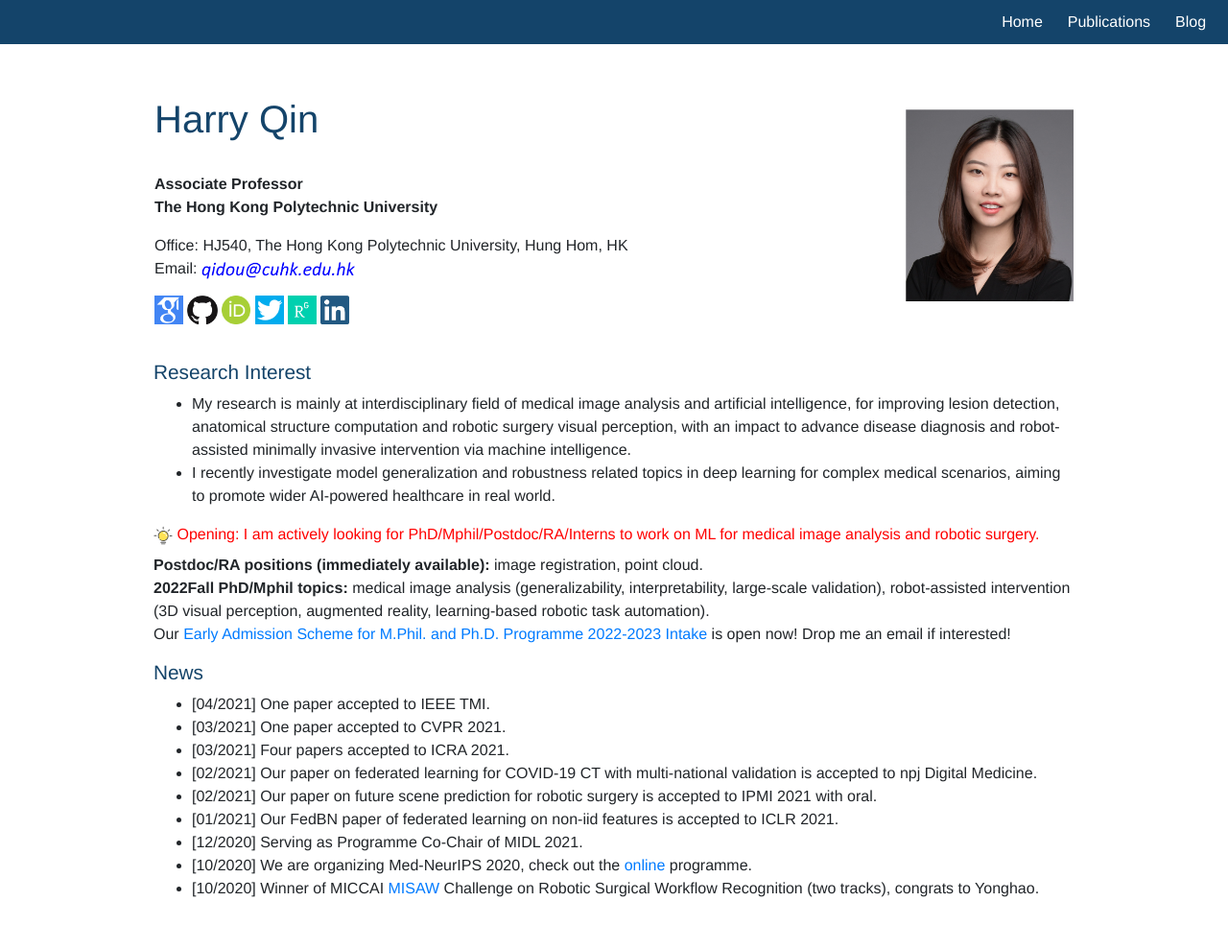
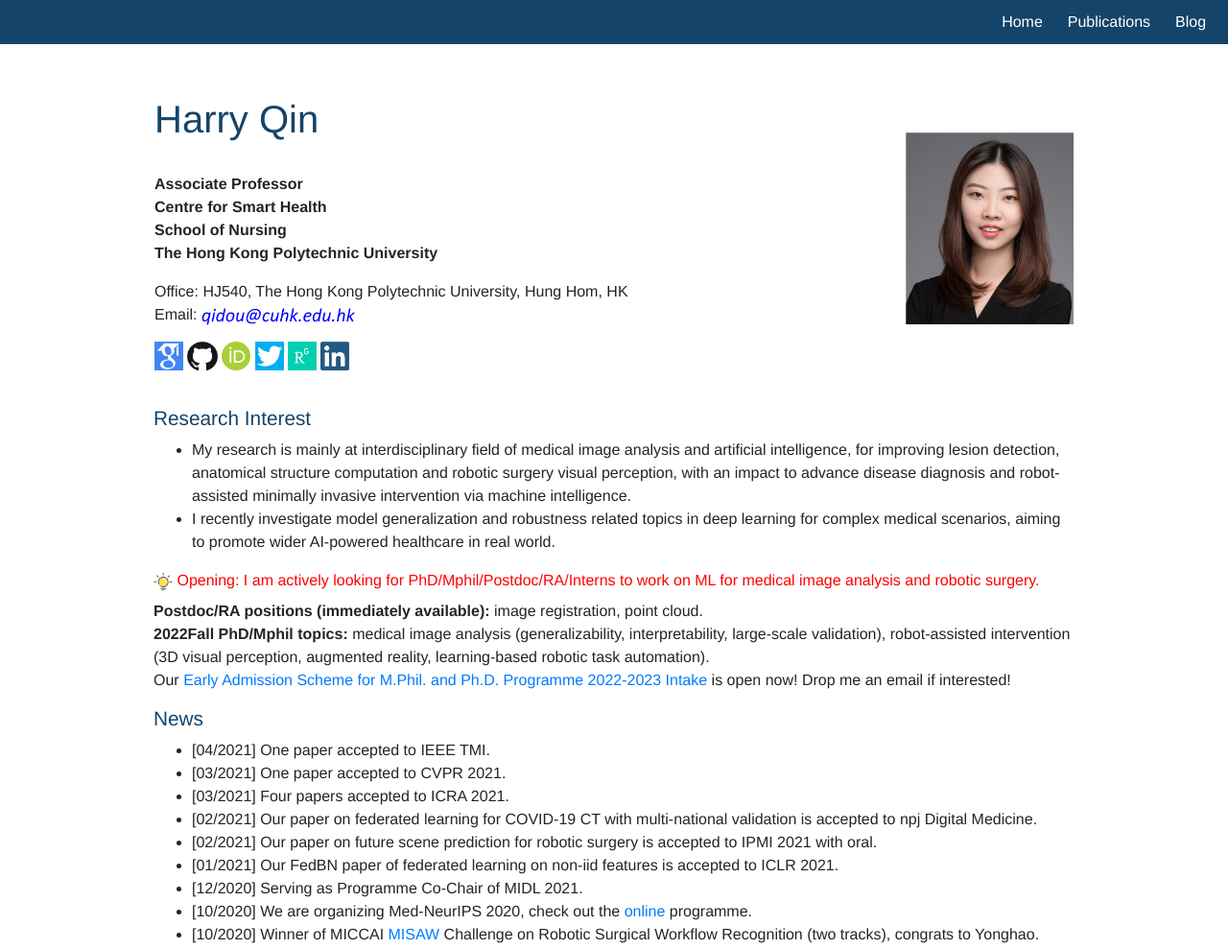
Before and after one commit to harry-qinjing/harry-qinjing.github.io, a plain HTML site: page index.html in a window 1280 px wide. Shown: the whole page at 96% size. Before the commit the page ends 954 px from the top, so only its background shows below. Drawn offline with Linux system fonts and the light colour scheme.

Commit message:
Update index.html

```diff
--- a/index.html
+++ b/index.html
@@ -425,6 +425,8 @@
                             <div id="info" width=>
                                 <h1> <br>Harry Qin</h1> <br>
                                 <p> <b>Associate Professor</b><br>
+				    <b>Centre for Smart Health</b><br>
+				    <b>School of Nursing</b><br>
                                     <b>The Hong Kong Polytechnic University</b>
                                 </p>
                                 <p> Office: HJ540, The Hong Kong Polytechnic University, Hung Hom, HK<br>
```
